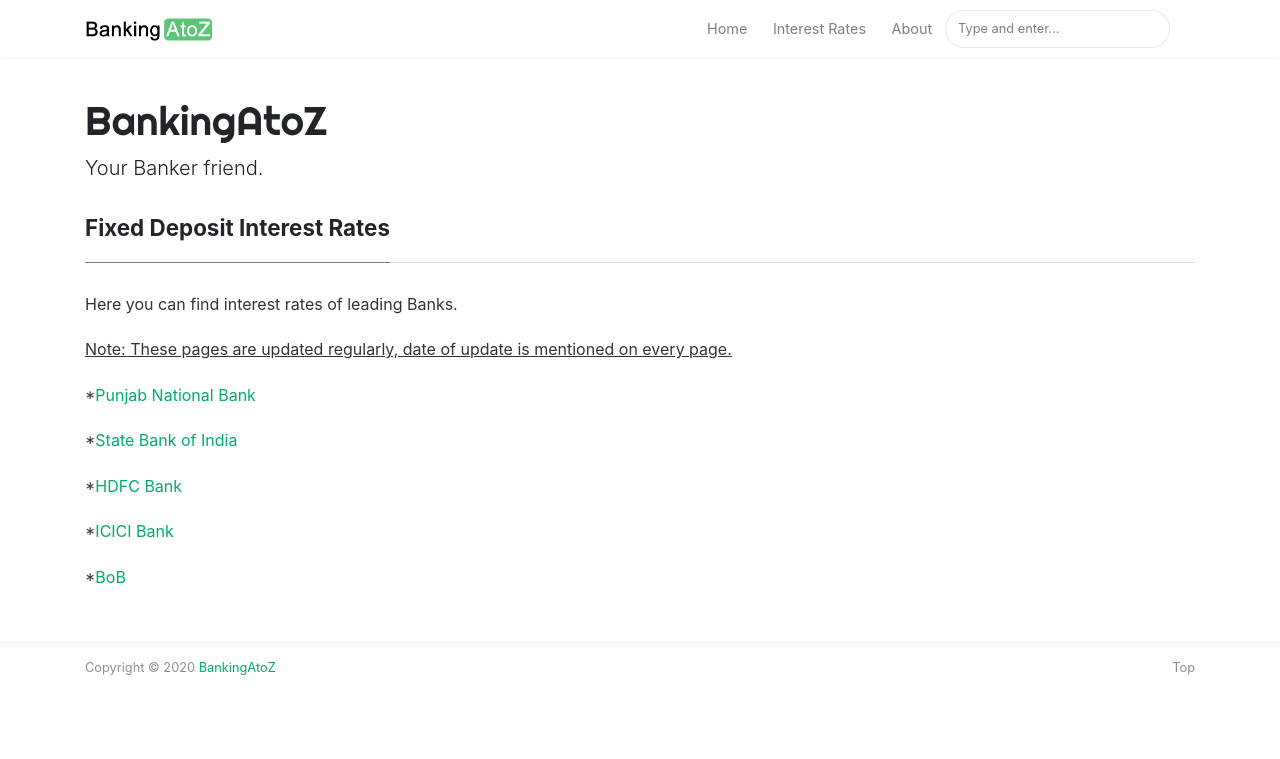
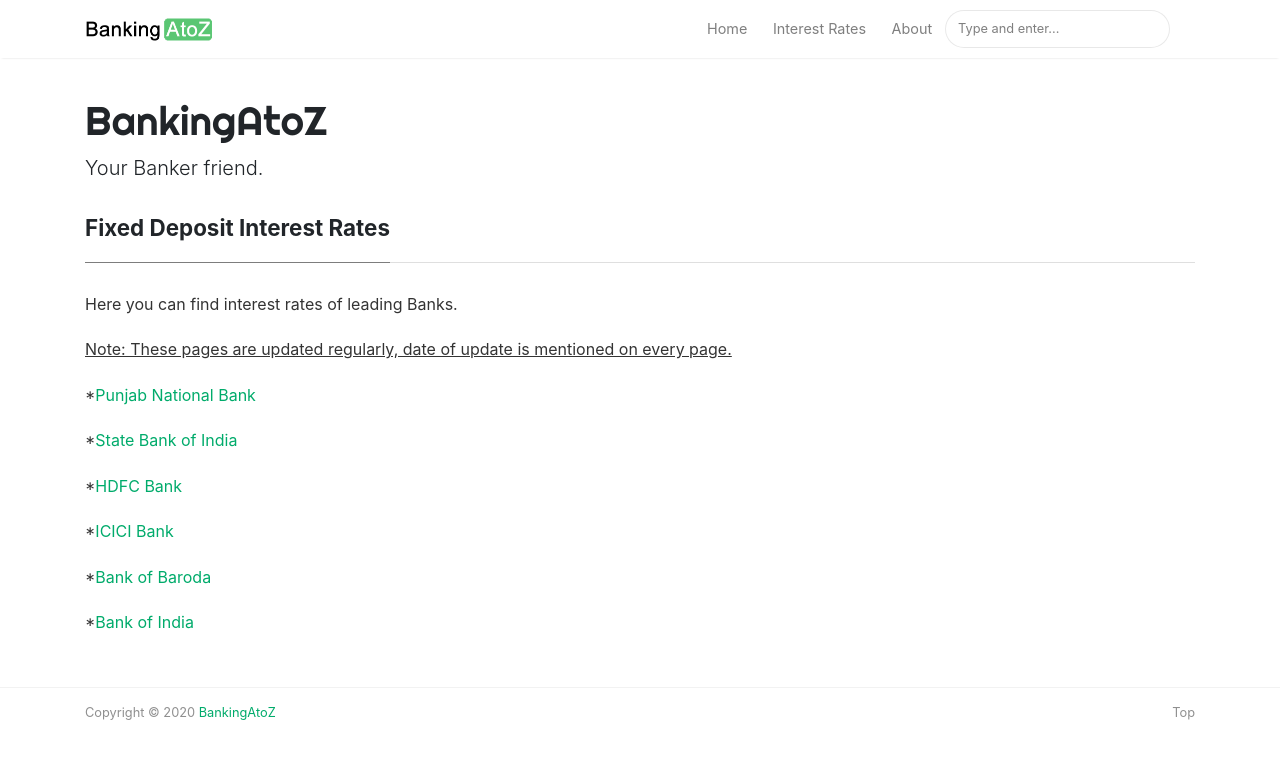
Before and after one commit to rdmmehta/batz, a Jekyll site: the page built from _pages/fd-interest-rates.md, in a window 1280 px wide. Shown: the top 759 px of the page. Built offline with Jekyll 4.4.1, drawn with Linux system fonts in a browser that asks for light colours; nearby versions of some CDN libraries.

Commit message:
Update fd-interest-rates.md

```diff
--- a/_pages/fd-interest-rates.md
+++ b/_pages/fd-interest-rates.md
@@ -22,4 +22,8 @@
 
 *<a href="https://bankingatoz.com/icici-fd-interest-rates">ICICI Bank</a>
 
-*<a href="https://bankingatoz.com/bob-fd-interest-rates">BoB</a>
+
+*<a href="https://bankingatoz.com/bob-fd-interest-rates">Bank of Baroda</a>
+
+
+*<a href="https://bankingatoz.com/boi-fd-interest-rates">Bank of India</a>
```
